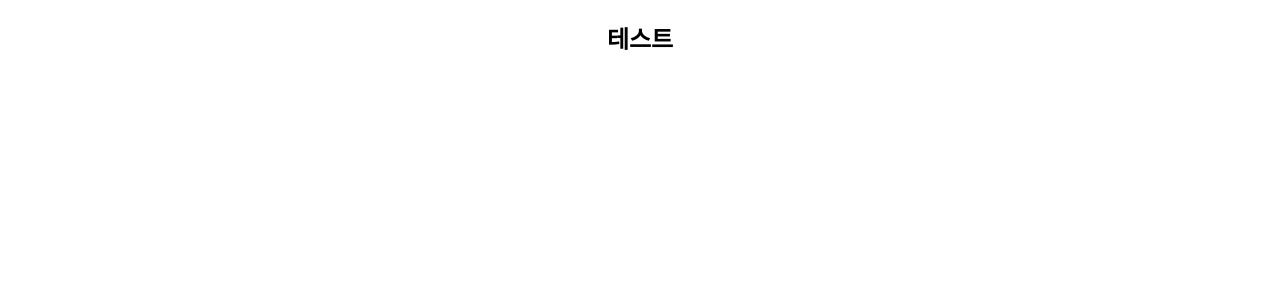
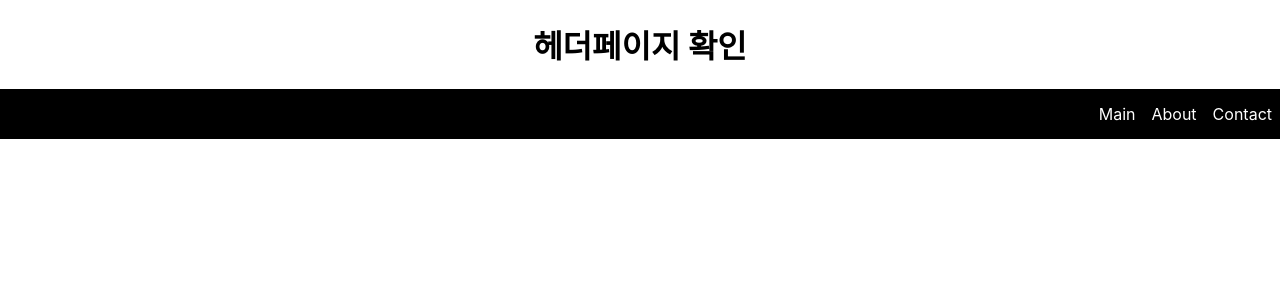
Before and after one commit to ByungJae-Lee/diaryproject, a React (Create React App) app: page / in a window 1280 px wide. Shown: the top 300 px of the page. Built offline with nearby package versions, Linux system fonts and the light colour scheme.

Commit message:
feat: navbar생성

```diff
--- a/package.json
+++ b/package.json
@@ -8,6 +8,7 @@
     "@testing-library/user-event": "^13.5.0",
     "react": "^18.2.0",
     "react-dom": "^18.2.0",
+    "react-router-dom": "^6.16.0",
     "react-scripts": "5.0.1",
     "web-vitals": "^2.1.4"
   },
--- a/src/App.js
+++ b/src/App.js
@@ -1,13 +1,18 @@
 import "./App.css";
+import { BrowserRouter, Routes, Route } from "react-router-dom";
 import DiaryEditor from "./DiaryEditor";
+import Header from "./Header";
+import Nav from "./Nav";
 
 function App() {
   return (
-    <div className="App">
-      <div>
+    <BrowserRouter>
+      <div className="App">
+        <Header />
+        <Nav />
         <DiaryEditor />
       </div>
-    </div>
+    </BrowserRouter>
   );
 }
 
--- a/src/DiaryEditor.js
+++ b/src/DiaryEditor.js
@@ -1,7 +1,7 @@
 const DiaryEditor = () => {
   return (
     <div className="DiaryEditor">
-      <h2>테스트</h2>
+      <h2></h2>
     </div>
   );
 };
--- /dev/null
+++ b/src/Header.js
@@ -0,0 +1,9 @@
+import React from "react";
+
+function Header() {
+  return <div>
+    <h1>헤더페이지 확인</h1>
+  </div>;
+}
+
+export default Header;
--- /dev/null
+++ b/src/Nav.css
@@ -0,0 +1,12 @@
+.navbar {
+  width: 100%;
+  background-color: black;
+  padding: 15px 0px;
+  text-align: right;
+}
+
+.navbarMenu {
+  color: white;
+  margin: 8px;
+  text-decoration: none;
+}
--- /dev/null
+++ b/src/Nav.js
@@ -0,0 +1,23 @@
+import { Link } from "react-router-dom";
+import React from "react";
+import "./Nav.css";
+
+function Nav() {
+  return (
+    <div>
+      <div className="navbar">
+        <Link className="navbarMenu" to={"/"}>
+          Main
+        </Link>
+        <Link className="navbarMenu" to={"/about"}>
+          About
+        </Link>
+        <Link className="navbarMenu" to={"/contact"}>
+          Contact
+        </Link>
+      </div>
+    </div>
+  );
+}
+
+export default Nav;
```
Also changed, not shown: 1 other file (tests, documents, lock files or other folders).
